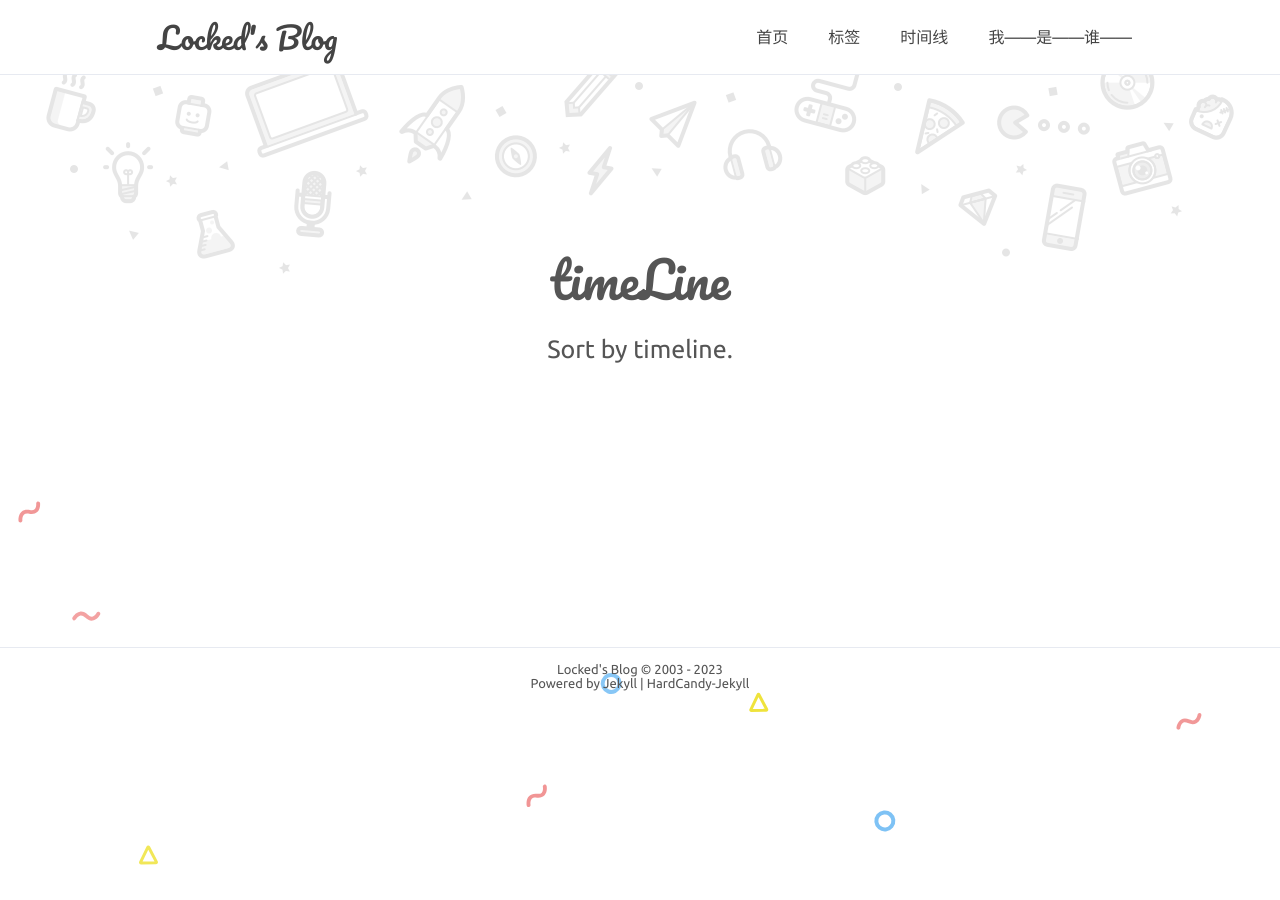
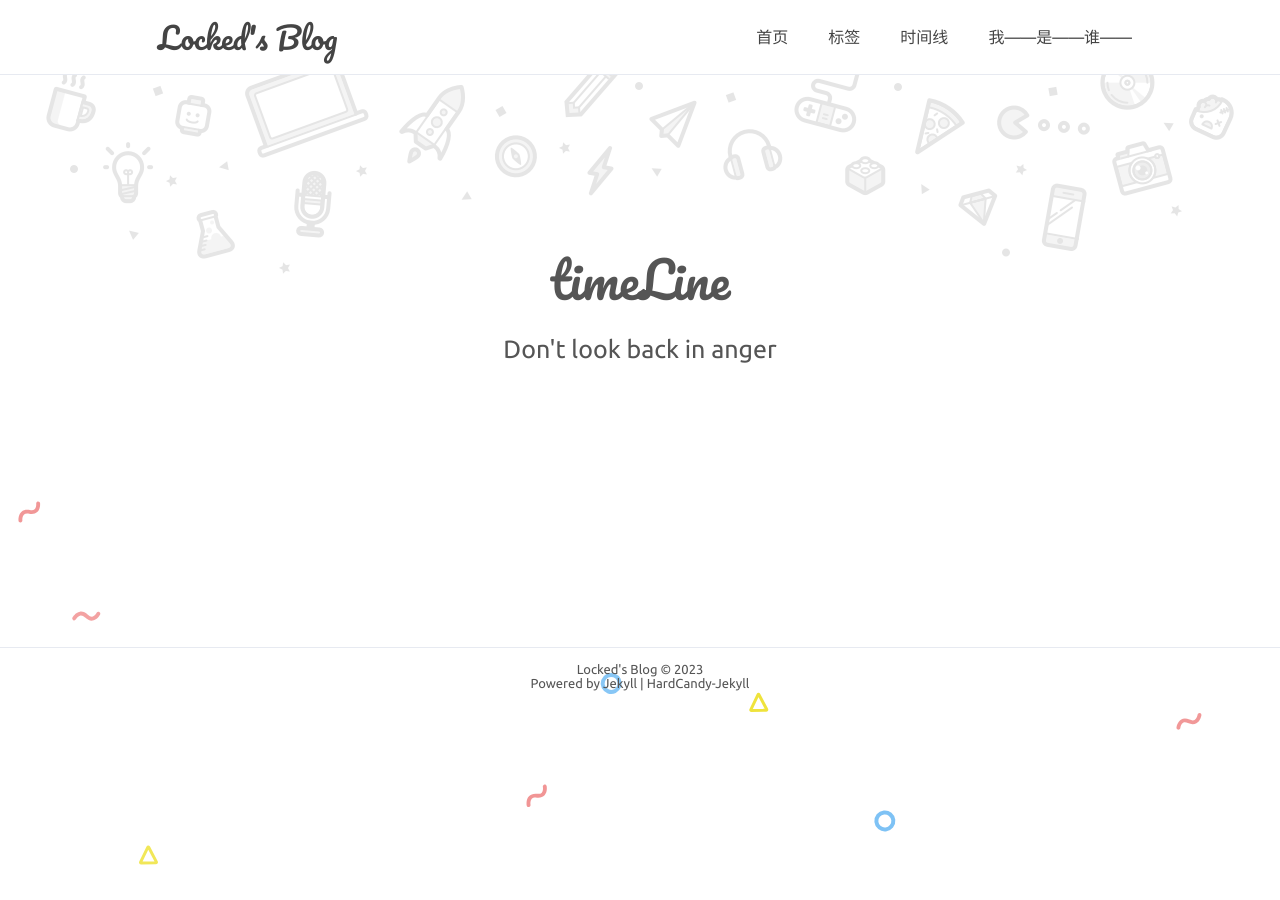
Before and after one commit to Lockeded/Lockeded.github.io, a Jekyll site: the page built from timeline.html, in a window 1280 px wide. Built offline with Jekyll 4.4.1, drawn with Linux system fonts in a browser that asks for light colours; comment, search, counter and statistics services are not loaded.

Commit message:
deletead

```diff
--- a/_config.yml
+++ b/_config.yml
@@ -47,7 +47,7 @@
 
 # since
 footer:
-  since: 2003
+  since: 2023
 
 # Markdown
 markdown: kramdown
--- a/assets/css/style.css
+++ b/assets/css/style.css
@@ -1020,6 +1020,9 @@
 .timefont:hover{
   color: #f15b6c;
 }
+.trc_rbox_container {
+  display: none !important;
+}
 
 /*移动端显示*/
 .timeANDname{
--- a/timeline.html
+++ b/timeline.html
@@ -2,7 +2,7 @@
 layout: default
 title: 时间线
 page-title: timeLine
-home-title: Sort by timeline.
+home-title: Don't look back in anger
 description:
 ---
 
```
